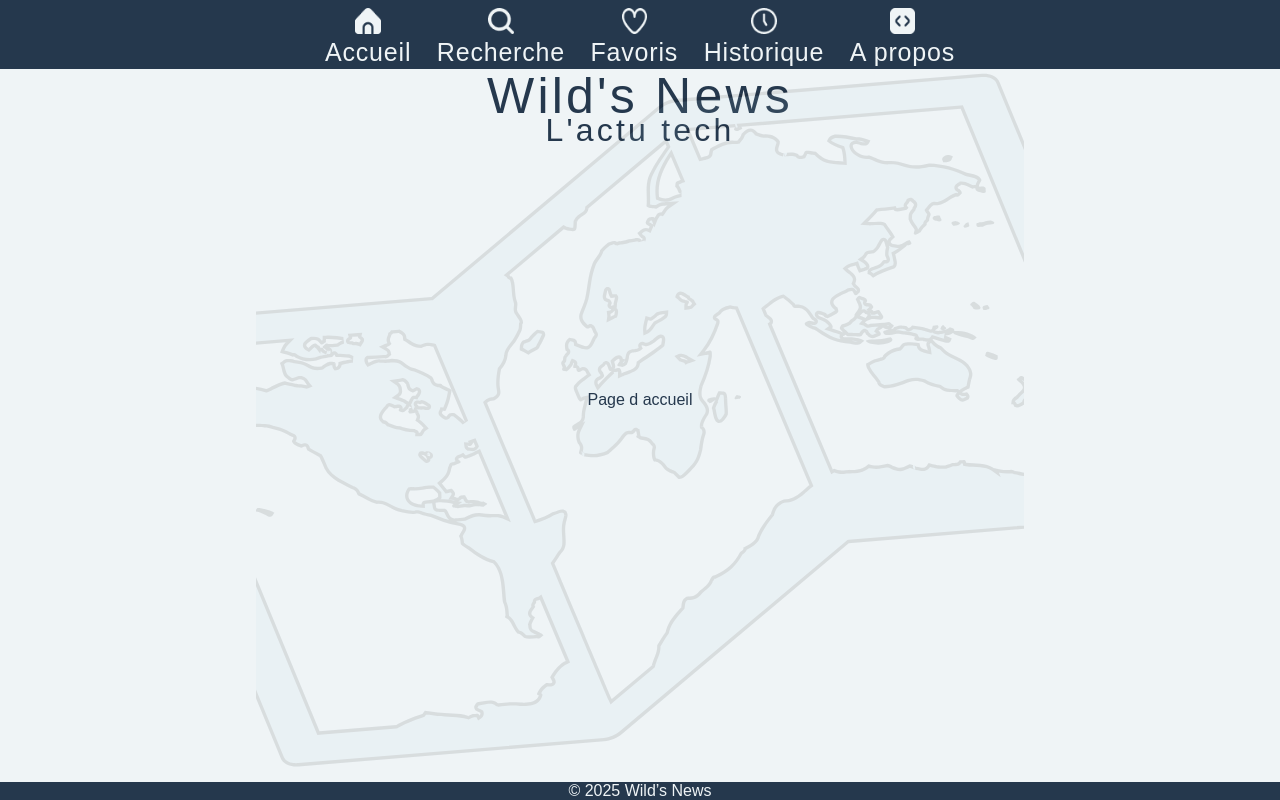
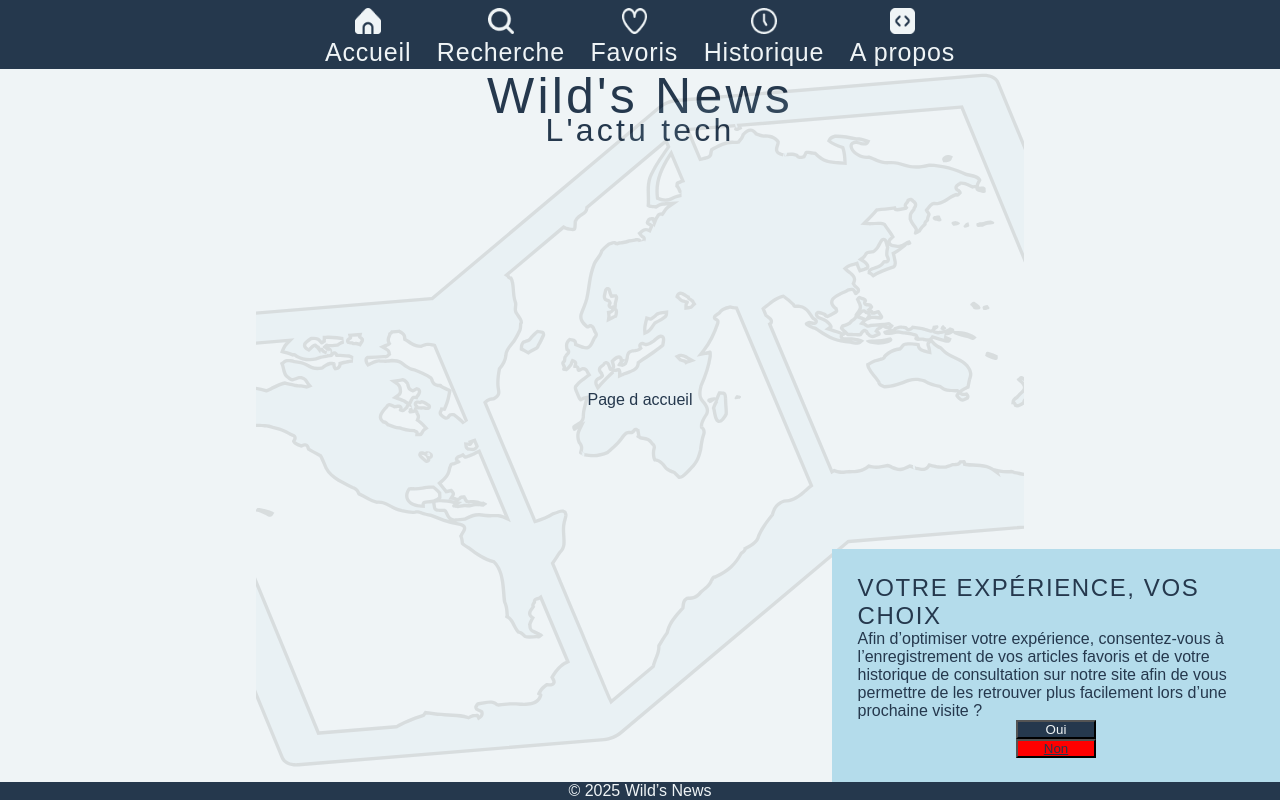
Before and after one commit to WildCodeSchool/2024-12-orleans-cda-project2-team-b, a React (Vite) app: page / in a window 1280 px wide. Built offline with nearby package versions, Linux system fonts and the light colour scheme; a web font is replaced by a local one.

Commit message:
add text and color for the pop up

```diff
--- a/index.html
+++ b/index.html
@@ -2,7 +2,7 @@
 <html lang="en">
   <head>
     <meta charset="UTF-8" />
-    <link rel="icon" type="image/svg+xml" href="./public/back-card.svg" />
+    <link rel="icon" type="image/svg+xml" href="/back-card.svg" />
     <meta name="viewport" content="width=device-width, initial-scale=1.0" />
     <title>Wild&apos;s News !</title>
   </head>
--- a/src/app.jsx
+++ b/src/app.jsx
@@ -5,6 +5,7 @@ import BackgroundCard from './components/background-card';
 import Footer from './components/footer';
 import MainTitle from './components/main-title';
 import Navbar from './components/navbar';
+import { PopUpQuestion } from './components/pop-up-question';
 
 function App() {
   return (
@@ -12,6 +13,7 @@ function App() {
       <Navbar />
       <BackgroundCard />
       <MainTitle />
+      <PopUpQuestion />
 
       <main className='absolute-center-container'>
         <Outlet />
--- /dev/null
+++ b/src/components/pop-up-question.jsx
@@ -0,0 +1,16 @@
+import './pop-up-question.scss';
+
+export function PopUpQuestion() {
+  return (
+    <section className='pop-up-question'>
+      <h1>VOTRE EXPÉRIENCE, VOS CHOIX</h1>
+      <p>
+        Afin d’optimiser votre expérience, consentez-vous à l’enregistrement de vos articles favoris et de votre
+        historique de consultation sur notre site afin de vous permettre de les retrouver plus facilement lors d’une
+        prochaine visite ?
+      </p>
+      <button className='button-yes'>Oui</button>
+      <button className='button-no'>Non</button>
+    </section>
+  );
+}
--- /dev/null
+++ b/src/components/pop-up-question.scss
@@ -0,0 +1,48 @@
+@use '../variables.scss' as vars;
+
+.pop-up-question {
+  position: absolute;
+  right: 0px;
+  bottom: 2dvh;
+  display: flex;
+  flex-direction: column;
+  justify-content: center;
+  align-items: center;
+  background-color: vars.$color-details;
+  width: 35dvw;
+  padding: 2%;
+
+  h1 {
+    color: vars.$primary-color;
+    font-family: vars.$font-family;
+    letter-spacing: 0.1rem;
+    font-weight: 100;
+  }
+
+  button {
+    width: 20%;
+    display: block;
+    font-family: vars.$font-family;
+  }
+  .button-yes {
+    background-color: vars.$primary-color;
+    color: vars.$text-color;
+  }
+  .button-no {
+    //background-color: vars.$primary-color;
+    color: vars.$primary-color;
+    text-decoration: underline;
+    background-color: red;
+  }
+}
+
+@media (max-width: 700px) {
+  .pop-up-question {
+    width: 100dvw;
+    bottom: 9dvh;
+
+    button {
+      width: 20dvw;
+    }
+  }
+}
```
